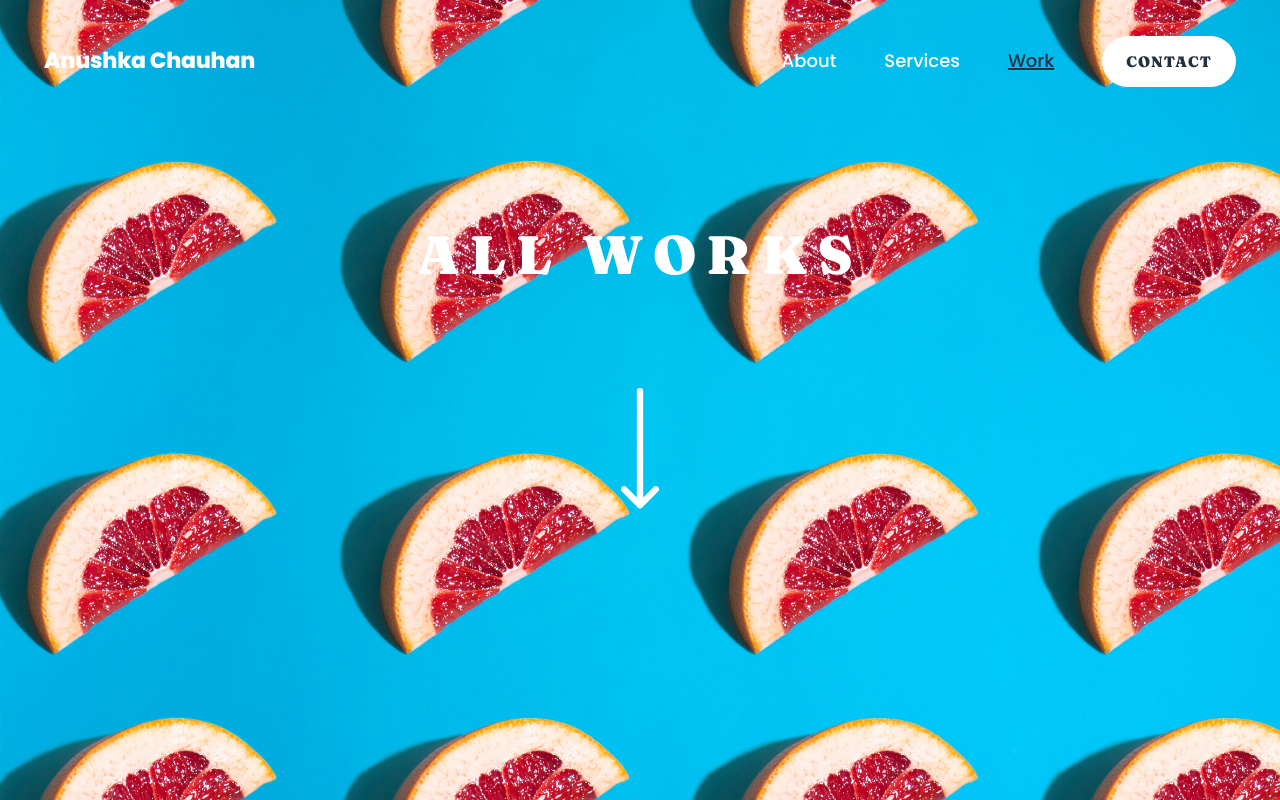
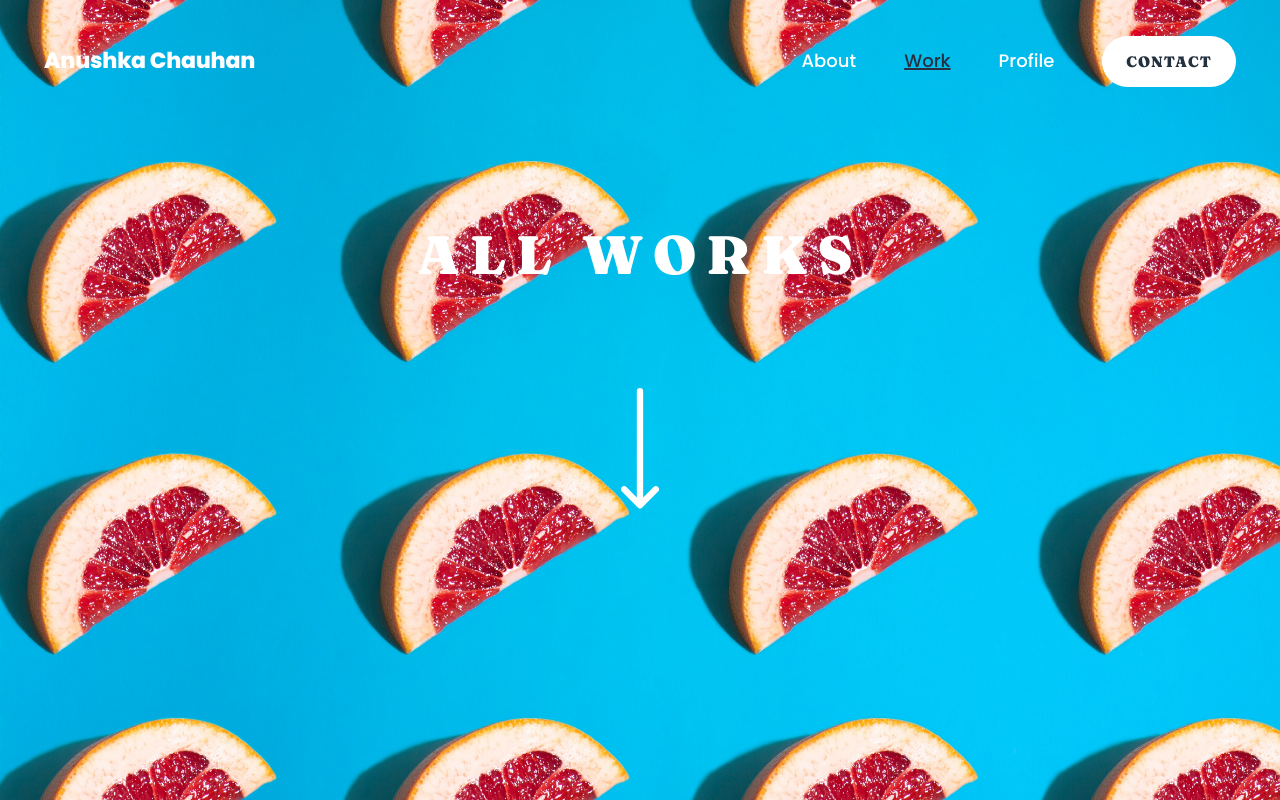
Before and after one commit to anushkachauhxn/anushkachauhan-portfolio, a React (Vite) app: page /work in a window 1280 px wide. Built offline with nearby package versions, Linux system fonts and the light colour scheme.

Commit message:
Added profile to nav and footer

```diff
--- a/src/components/FooterComponent.jsx
+++ b/src/components/FooterComponent.jsx
@@ -1,4 +1,5 @@
 import React from "react";
+import { Link } from "react-router-dom";
 import "./FooterComponent.css";
 
 function FooterComponent() {
@@ -10,13 +11,13 @@ function FooterComponent() {
 
       <ul className="links">
         <li>
-          <a href="">About</a>
+          <Link to={"/about"}>About</Link>
         </li>
         <li>
-          <a href="">Services</a>
+          <Link to={"/work"}>Work</Link>
         </li>
         <li>
-          <a href="">Work</a>
+          <Link to={"/profile"}>Profile</Link>
         </li>
       </ul>
 
--- a/src/components/HeroContainer.jsx
+++ b/src/components/HeroContainer.jsx
@@ -17,13 +17,13 @@ function HeroContainer({ page, image, title }) {
           </div>
           <ul className="navbar">
             <li className={page === "about" && "active"}>
-              <Link to={"about"}>About</Link>
-            </li>
-            <li className={page === "services" && "active"}>
-              <Link to={"services"}>Services</Link>
+              <Link to={"/about"}>About</Link>
             </li>
             <li className={page === "work" && "active"}>
-              <Link to={"work"}>Work</Link>
+              <Link to={"/work"}>Work</Link>
+            </li>
+            <li className={page === "profile" && "active"}>
+              <Link to={"/profile"}>Profile</Link>
             </li>
             <li className="contact-btn">
               <a
--- a/src/pages/Profile.jsx
+++ b/src/pages/Profile.jsx
@@ -7,7 +7,7 @@ import bgImage from "../assets/profile/orangesice.jpg";
 function Profile() {
   return (
     <div className="profile">
-      <HeroContainer page="home" image={bgImage} title="My Profile" />
+      <HeroContainer page="profile" image={bgImage} title="My Profile" />
 
       <div className="main-container" id="main"></div>
 
```
